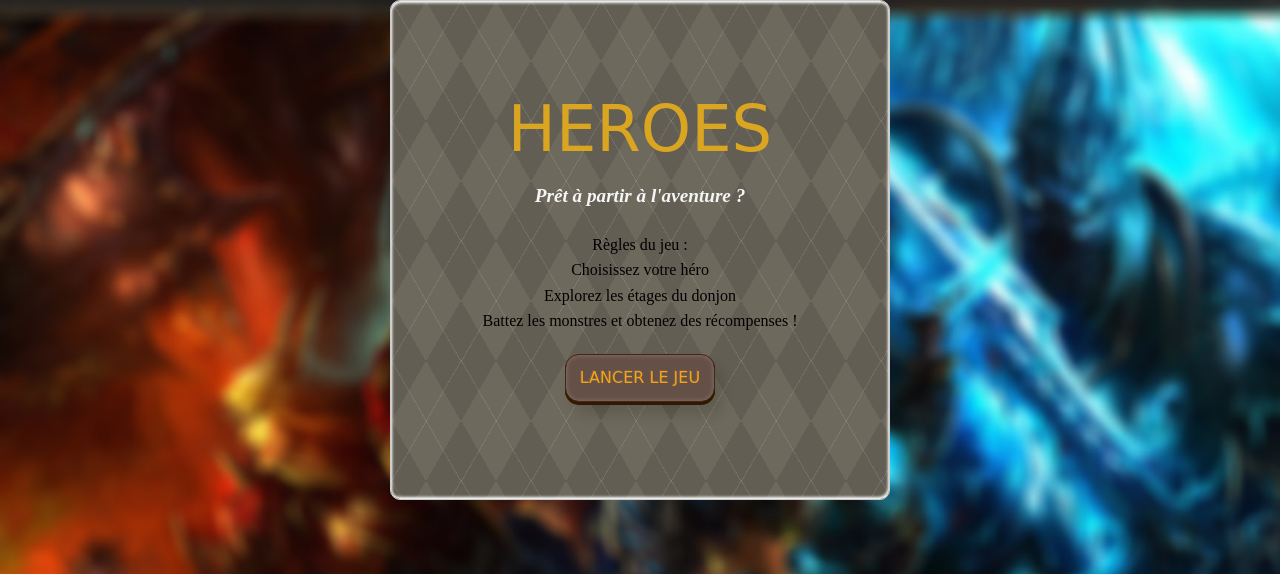
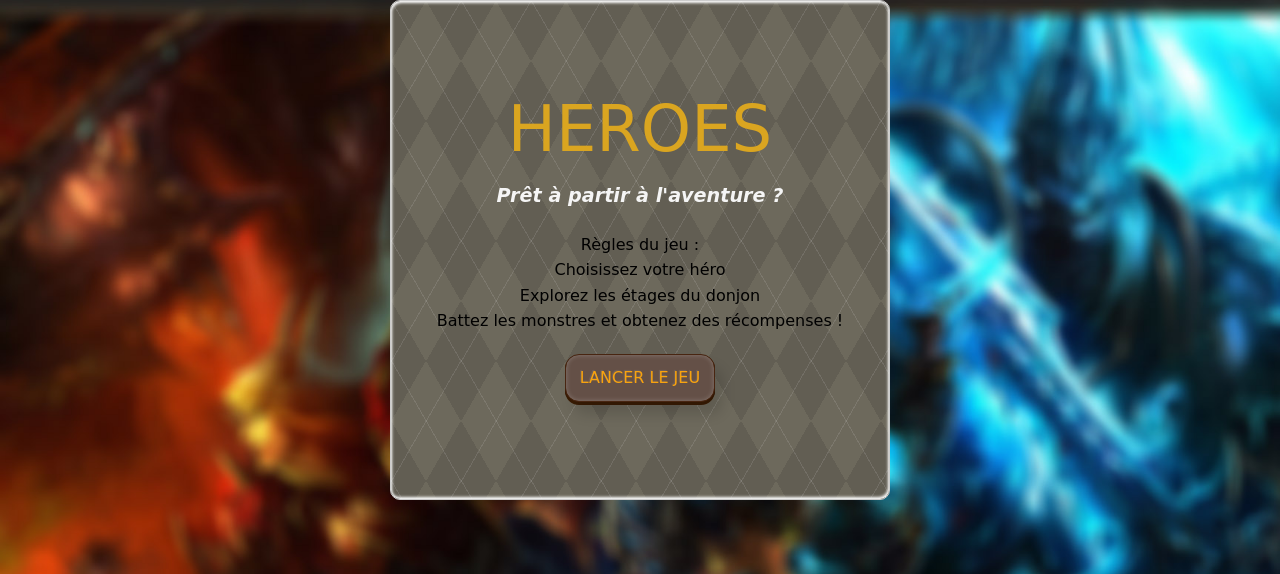
Before and after one commit to adambrasco/jeupoo, a PHP site: page / in a window 1280 px wide. Shown: the top 574 px of the page. Run offline with PHP 8.4, Linux system fonts and the light colour scheme; some web fonts are replaced.

Commit message:
changed font family on index

```diff
--- a/untitled/css/index.css
+++ b/untitled/css/index.css
@@ -26,6 +26,8 @@ time, mark, audio, video {
     font-size: 100%;
     vertical-align: baseline;
 }
+h2, p{
+    font-family: 'Ribeye', cursive;}
 a {
     text-decoration: none;
     color: #F8A30F;
```
